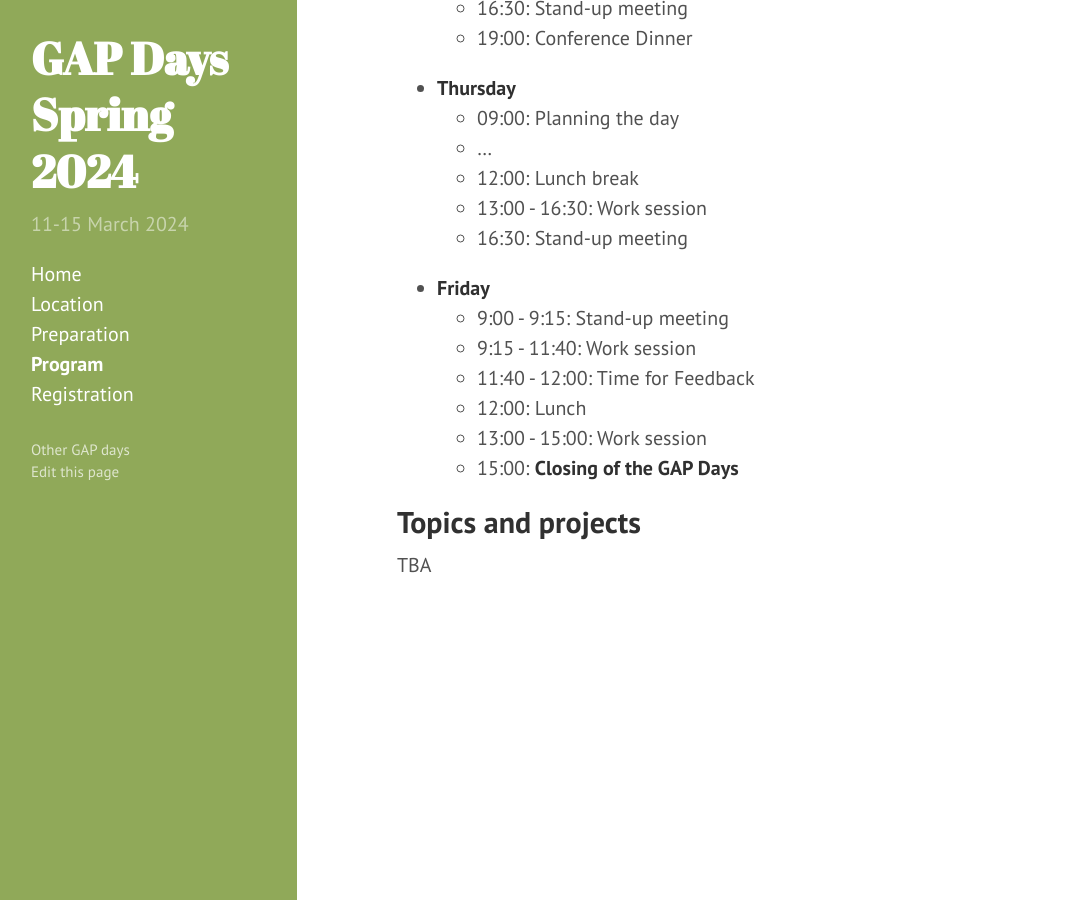
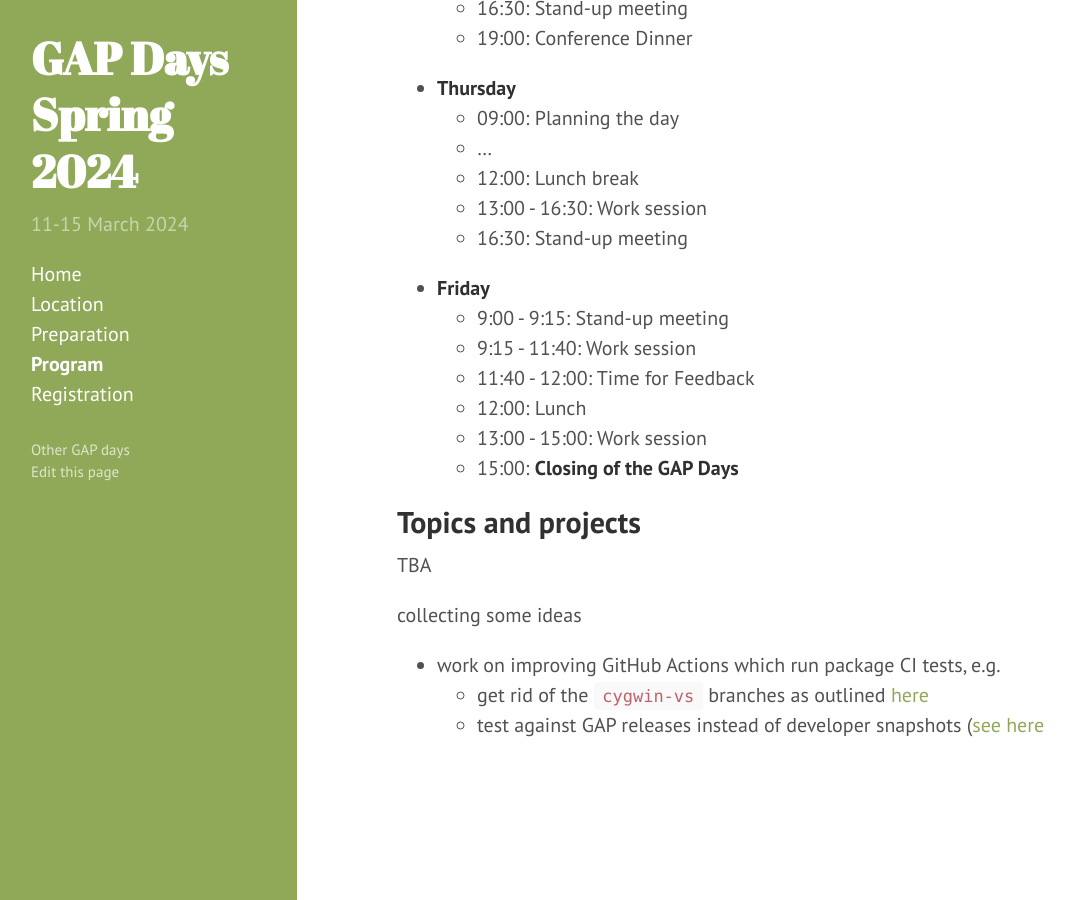
Before and after one commit to gapdays/gapdays2024-spring, a Jekyll site: the page built from program.md, in a window 1280 px wide and 900 px high, scrolled down 1015 px. Shown: the whole window, without its empty margins (3-1078 px from the left). Built offline with Jekyll 4.4.1, drawn with Linux system fonts in a browser that asks for light colours.

Commit message:
Update program.md

```diff
--- a/program.md
+++ b/program.md
@@ -59,3 +59,8 @@ This schedule is preliminary. Additional events will be added soon.
 ## Topics and projects
 
 TBA
+
+collecting some ideas
+- work on improving GitHub Actions which run package CI tests, e.g.
+   - get rid of the `cygwin-vs` branches as outlined [here](https://github.com/gap-actions/setup-gap/issues/18#issuecomment-1322385914)
+   - test against GAP releases instead of developer snapshots ([see here](https://github.com/gap-actions/setup-gap/issues/24)
```
